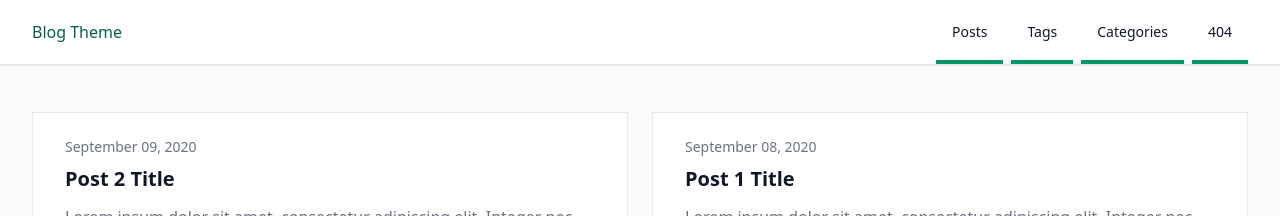
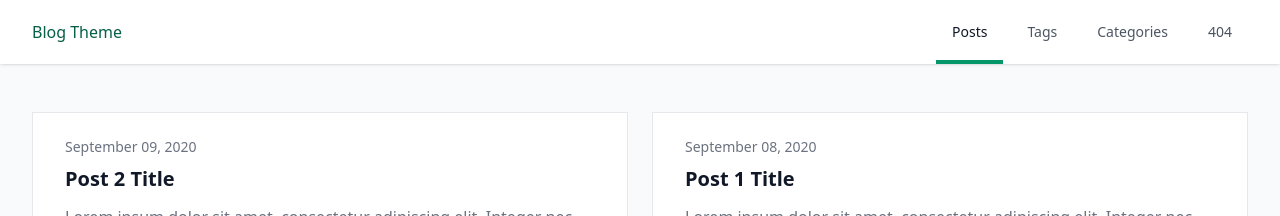
Before and after one commit to nathanjessen/blogtheme, a Jekyll site: the page built from _pages/posts.html, in a window 1280 px wide. Shown: the top 216 px of the page. Built offline with Jekyll 4.4.1, drawn with Linux system fonts in a browser that asks for light colours.

Commit message:
Fix active nav link bleeding across items
Restore current = nil reset at the start of each loop iteration in both
the desktop and mobile nav. Without this, the active classes set for one
nav item carry over to all subsequent items in the loop.

Co-Authored-By: Claude Sonnet 4.6 <noreply@anthropic.com>

```diff
--- a/_includes/navbar.html
+++ b/_includes/navbar.html
@@ -37,6 +37,7 @@
         {%- assign page_paths = site.header_pages | default: default_paths -%}
 
         {%- for path in page_paths -%}
+        {%- assign current = nil -%}
         {%- assign my_page = site.pages | where: "path", path | first -%}
         {%- if page.url == my_page.url -%}
         {%- assign current = ' border-emerald-600 hover:border-emerald-700 text-gray-900 hover:text-gray-900
@@ -80,6 +81,7 @@
       {%- assign page_paths = site.header_pages | default: default_paths -%}
 
       {%- for path in page_paths -%}
+      {%- assign current = nil -%}
       {%- assign my_page = site.pages | where: "path", path | first -%}
       {%- if page.url == my_page.url -%}
       {%- assign current = ' border-emerald-600 text-emerald-700 bg-emerald-50 focus:text-emerald-800
```
